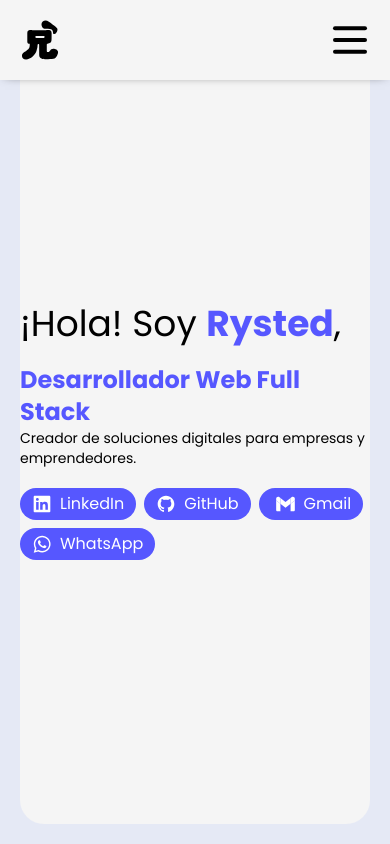
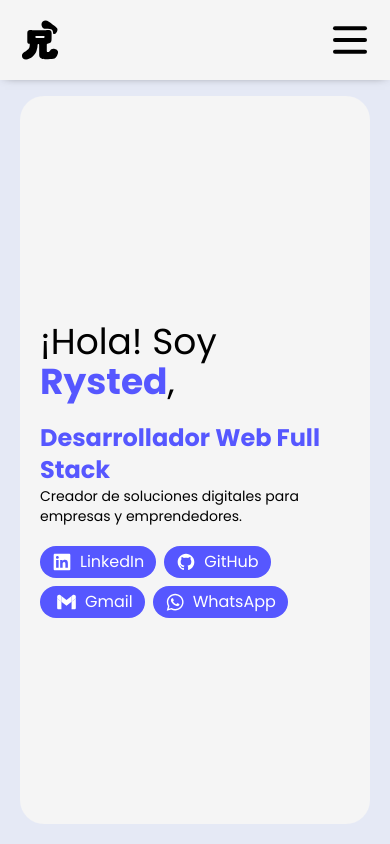
Before and after one commit to Rysted/portfolio, a React (Vite) app: page / in a window 390 px wide. Shown: the top 844 px of the page. Built offline with nearby package versions, Linux system fonts and the light colour scheme.

Commit message:
Actualizando estilos de inicio y pie de página

```diff
--- a/src/components/Home.tsx
+++ b/src/components/Home.tsx
@@ -5,9 +5,9 @@
   return (
     <section
       id="home"
-      className="items-center p-5 h-screen select-none bg-light_background dark:bg-dark_background transition-all duration-200 ease-in-out"
+      className="items-center p-5 pt-24 md:pt-5 h-screen select-none bg-light_background dark:bg-dark_background transition-all duration-200 ease-in-out"
     >
-      <article className="w-full h-full rounded-3xl flex justify-center items-center bg-light_highlight dark:bg-dark_highlight transition-all duration-200 ease-in-out">
+      <article className="w-full h-full p-5 rounded-3xl flex justify-center items-center bg-light_highlight dark:bg-dark_highlight transition-all duration-200 ease-in-out">
         <div className="max-w-[500px] pt-5 md:max-w-[800px] lg:max-w-[1100px]">
           <h1 className="text-4xl md:text-5xl lg:text-6xl text-light_text dark:text-dark_text transition-all duration-200 ease-in-out">
             ¡Hola! Soy <b className="text-primary">Rysted</b>,
--- a/src/components/layouts/Footer.tsx
+++ b/src/components/layouts/Footer.tsx
@@ -7,24 +7,19 @@
   return (
     <footer className="px-5 pt-10 pb-5 select-none font-poppins bg-light_highlight dark:bg-dark_highlight text-light_text dark:text-dark_text">
       <section className="md:max-w-[800px] lg:max-w-[1100px]">
-        <div className="flex items-center gap-4">
-          <h3 className="text-xl">Conectemos</h3>
-
+        <div className="flex justify-center items-center gap-4 mt-10">
+          <span className="text-sm md:text-base">© 2024 - Rysted</span>
           <IconLink
             url="https://www.linkedin.com/in/marcelo-sebastian-suarez"
             text="LinkedIn"
           >
-            <LinkedIn hover={true} styles="w-6 h-6 fill-light_text" />
+            <LinkedIn hover={true} styles="w-5 h-5 fill-light_text" />
           </IconLink>
 
           <IconLink url="https://github.com/Rysted" text="GitHub">
-            <GitHub hover={true} styles="w-6 h-6 fill-light_text" />
+            <GitHub hover={true} styles="w-5 h-5 fill-light_text" />
           </IconLink>
         </div>
-
-        <span className="block w-max mx-auto mt-10 text-sm md:text-base">
-          © 2024 - Rysted
-        </span>
       </section>
     </footer>
   );
```
